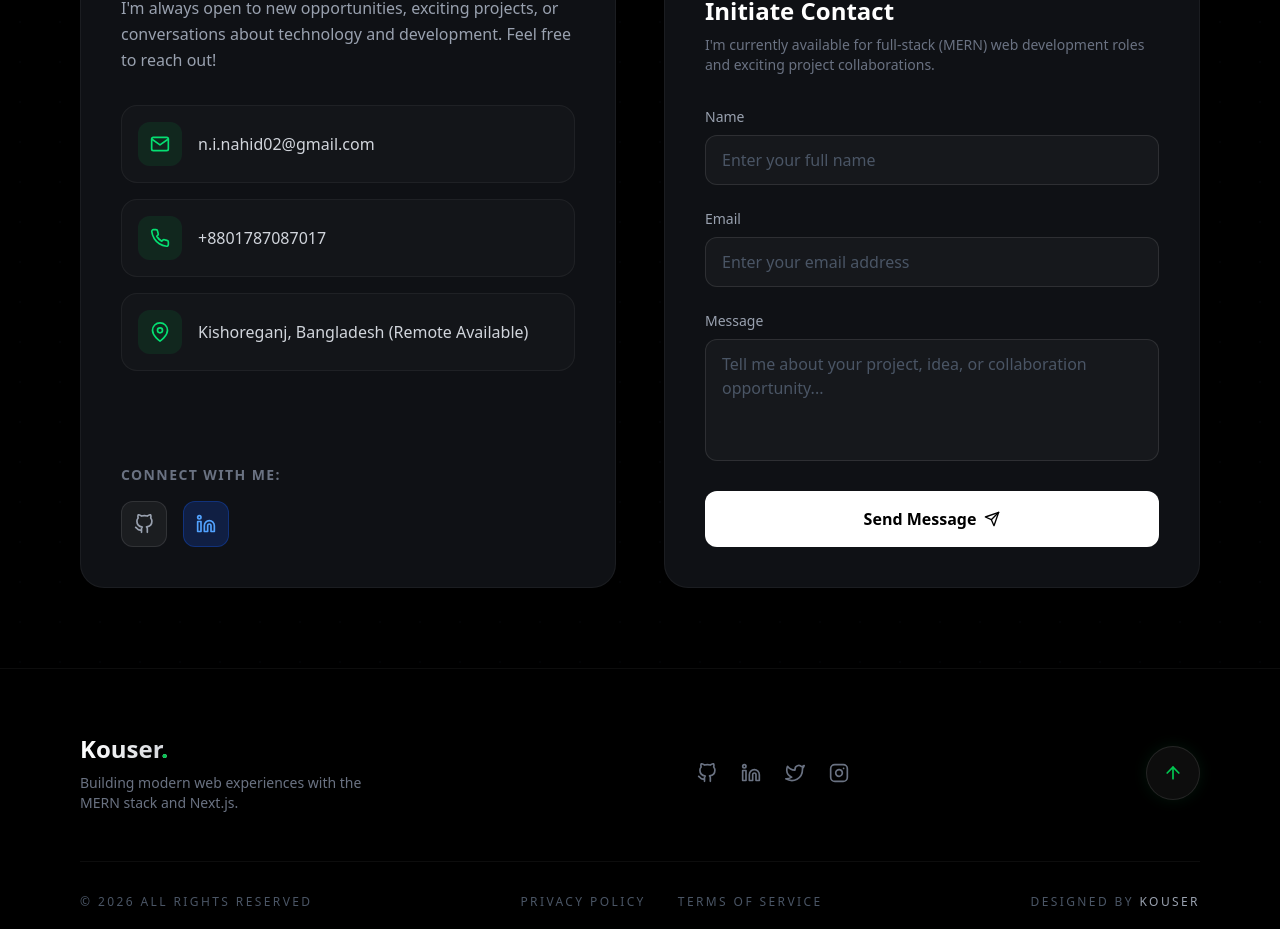
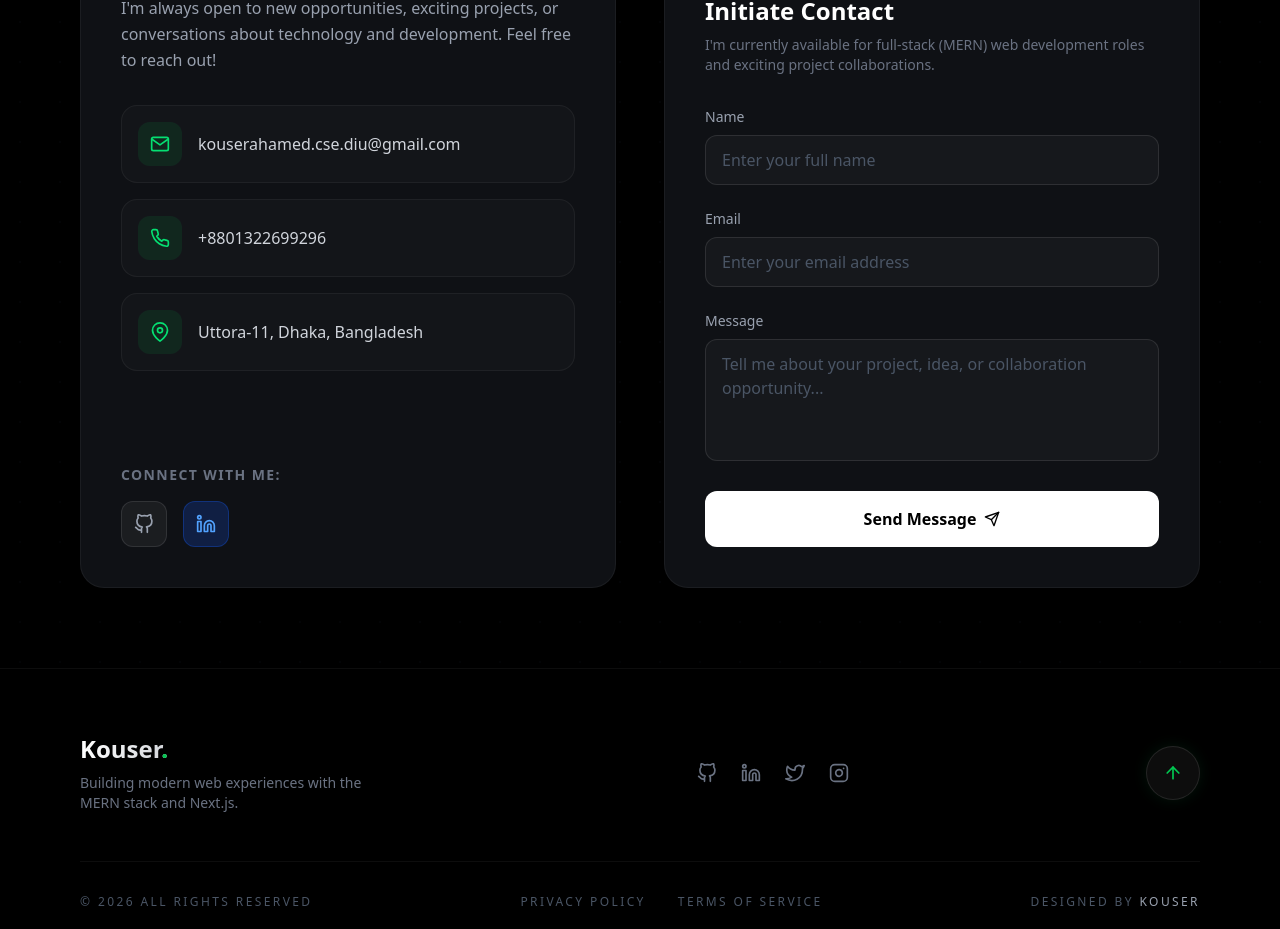
Before and after one commit to kouser-ahamed/my-portfolio, a Next.js app: page / in a window 1280 px wide. Shown: the part 7057-7986 px from the top of the page. Built offline with nearby package versions, Linux system fonts and the light colour scheme.

Commit message:
refactor(Contact): update contact information for accuracy and relevance

```diff
--- a/src/app/contact/page.jsx
+++ b/src/app/contact/page.jsx
@@ -39,7 +39,7 @@ export default function Contact() {
                   <div className="p-3 rounded-xl bg-green-500/10 text-green-400 group-hover:bg-green-500 group-hover:text-black transition-all">
                     <FiMail size={20} />
                   </div>
-                  <span className="text-gray-300 text-sm md:text-base">n.i.nahid02@gmail.com</span>
+                  <span className="text-gray-300 text-sm md:text-base">kouserahamed.cse.diu@gmail.com</span>
                 </div>
 
                 {/* Phone */}
@@ -47,7 +47,7 @@ export default function Contact() {
                   <div className="p-3 rounded-xl bg-green-500/10 text-green-400 group-hover:bg-green-500 group-hover:text-black transition-all">
                     <FiPhone size={20} />
                   </div>
-                  <span className="text-gray-300 text-sm md:text-base">+8801787087017</span>
+                  <span className="text-gray-300 text-sm md:text-base">+8801322699296</span>
                 </div>
 
                 {/* Location */}
@@ -55,7 +55,7 @@ export default function Contact() {
                   <div className="p-3 rounded-xl bg-green-500/10 text-green-400 group-hover:bg-green-500 group-hover:text-black transition-all">
                     <FiMapPin size={20} />
                   </div>
-                  <span className="text-gray-300 text-sm md:text-base">Kishoreganj, Bangladesh (Remote Available)</span>
+                  <span className="text-gray-300 text-sm md:text-base">Uttora-11, Dhaka, Bangladesh</span>
                 </div>
               </div>
             </div>
```
